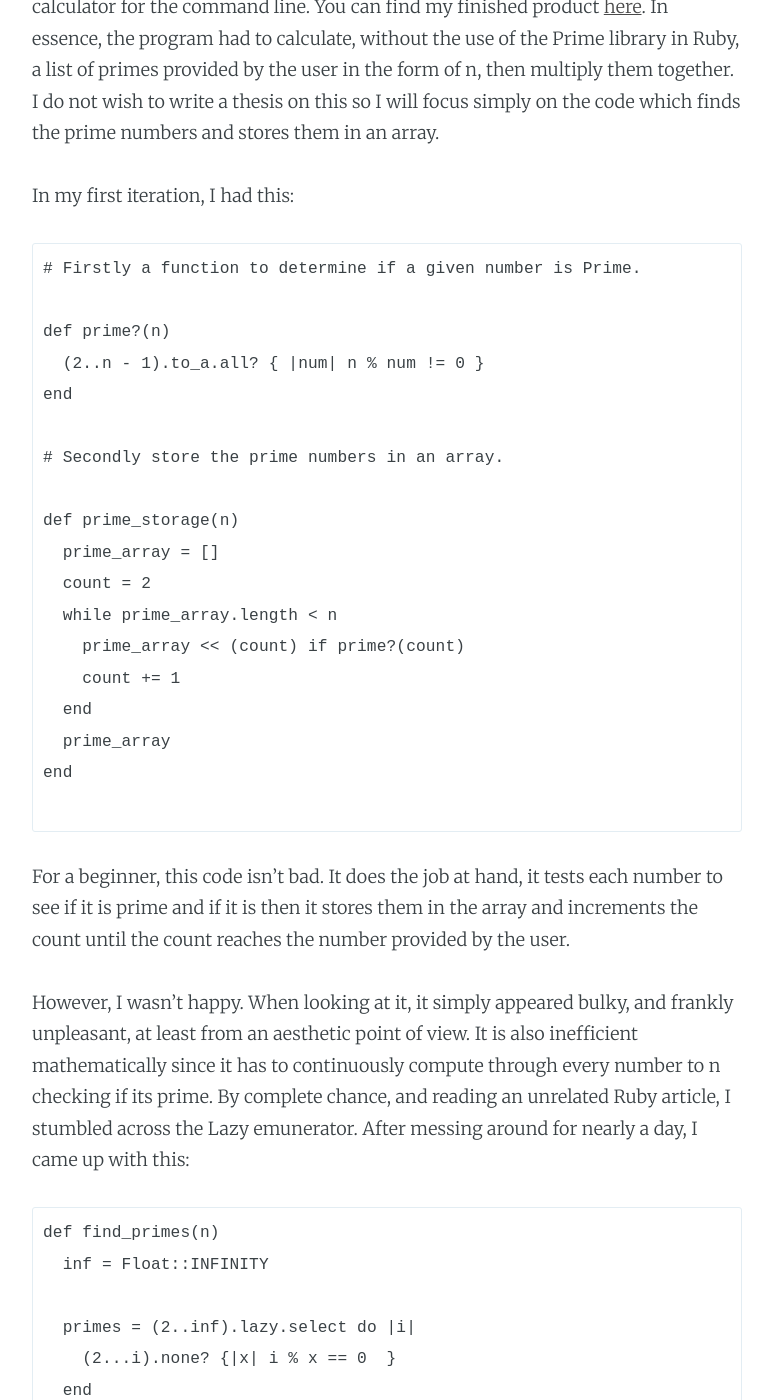
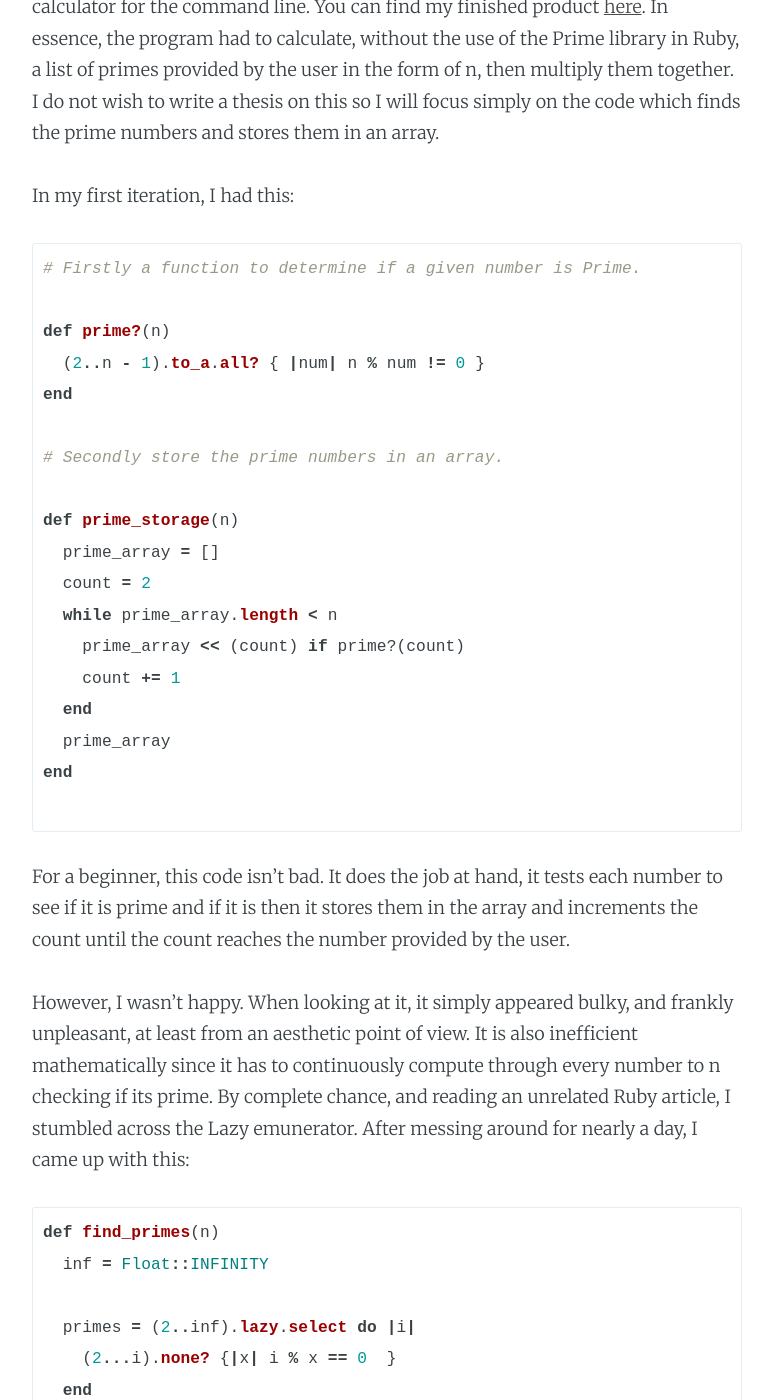
Before and after one commit to askl56/askl56.github.io, a Jekyll site: the page built from _posts/2015-06-01-Game-of_Inches.md, in a window 1280 px wide and 1400 px high, scrolled down 1182 px. Shown: the whole window, without its empty margins (253-1026 px from the left). Built offline with Jekyll 4.4.1, drawn with Linux system fonts in a browser that asks for light colours; Markdown is read by kramdown in place of the engine named in the settings; some of the changed text lies outside the part shown.

Commit message:
added ruby inline syntax

````diff
--- a/_posts/2015-06-01-Game-of_Inches.md
+++ b/_posts/2015-06-01-Game-of_Inches.md
@@ -19,7 +19,7 @@ Let me give you an example. I was working on a Prime multiplication table calcul
 
 In my first iteration, I had this:
 
-```
+```ruby
 # Firstly a function to determine if a given number is Prime.
 
 def prime?(n)
@@ -44,7 +44,7 @@ For a beginner, this code isn't bad. It does the job at hand, it tests each numb
 
 However, I wasn't happy. When looking at it, it simply appeared bulky, and frankly unpleasant, at least from an aesthetic point of view. It is also inefficient mathematically since it has to continuously compute through every number to n checking if its prime. By complete chance, and reading an unrelated Ruby article, I stumbled across the Lazy emunerator. After messing around for nearly a day, I came up with this:
 
-```
+```ruby
 def find_primes(n)
   inf = Float::INFINITY
 
````
